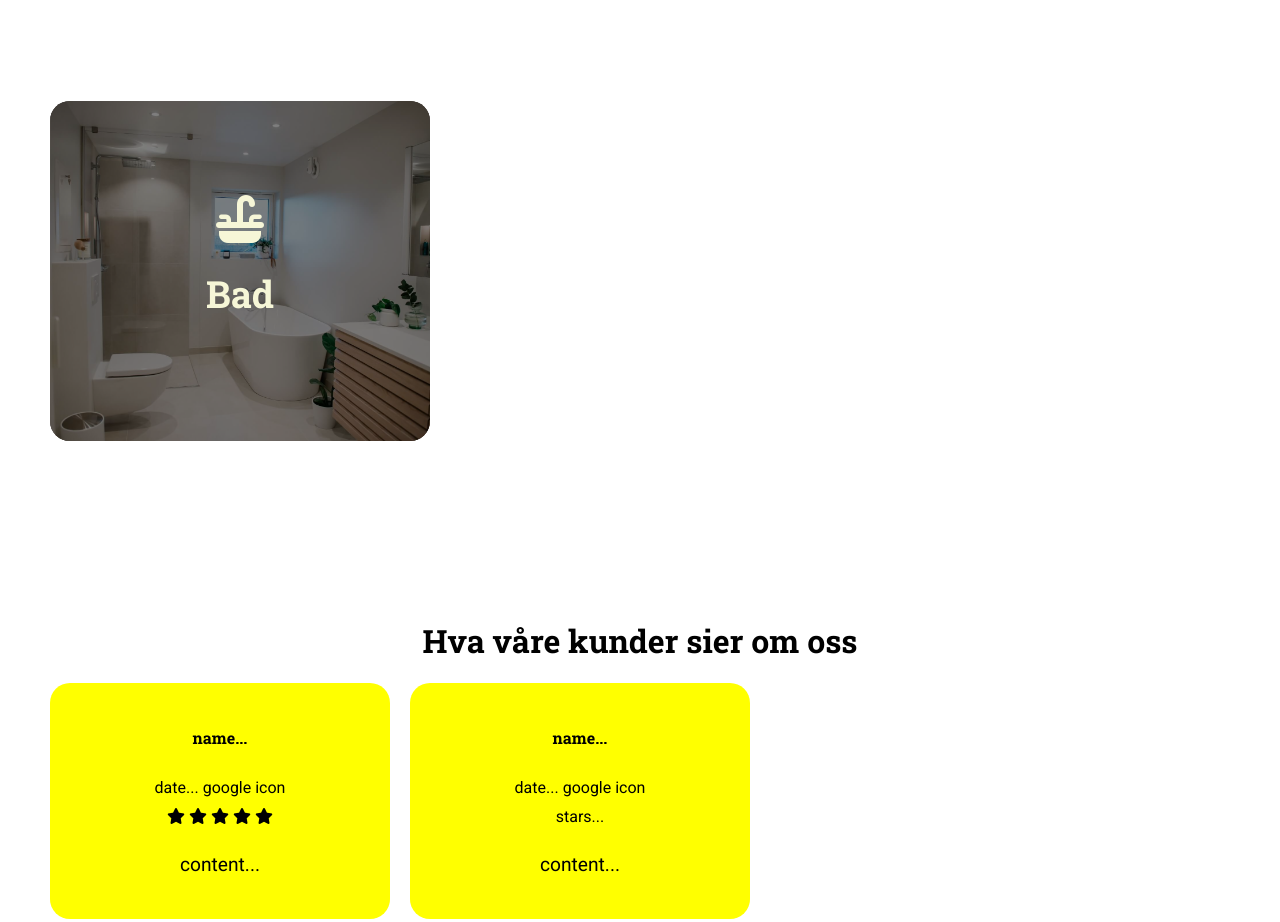
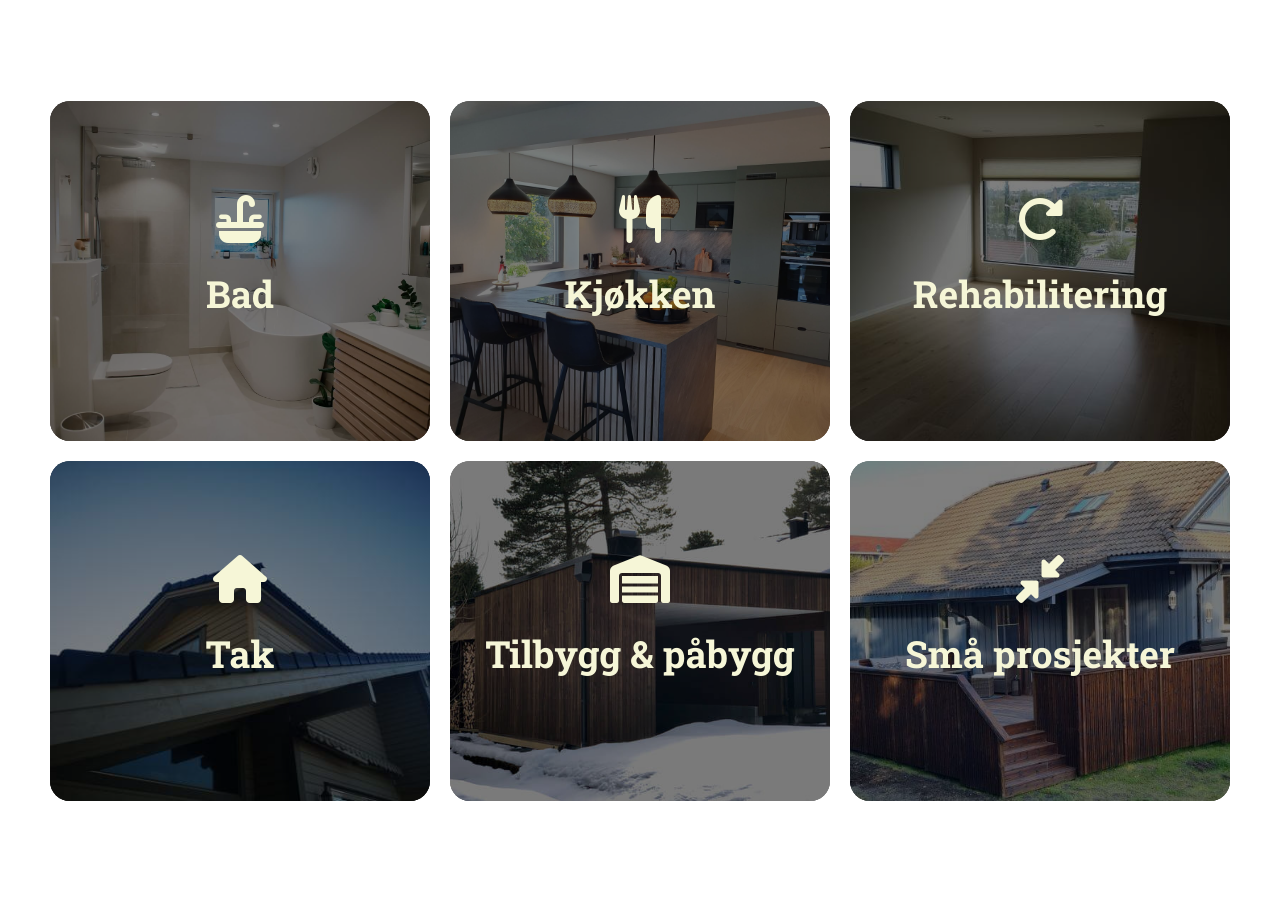
Before and after one commit to sergeiThe/aasgardbygg-website, a plain HTML site: page index.html in a window 1280 px wide. Shown: the part 2400-3322 px from the top of the page. Drawn offline with Linux system fonts and the light colour scheme.

Commit message:
service cards

```diff
--- a/index.html
+++ b/index.html
@@ -157,32 +157,7 @@
 
           <div class="spacer"></div>
 
-          <div class="service-grid">
-            <article class="service-card">
-              <div class="service-card-fg">
-                <img class="service-card-img" src="img/bath1.jpg" />
-                <div class="overlay"></div>
-                <div class="service-card-content">
-                  <div class="service-card-icon">
-                    <i class="fa-solid fa-sink"></i>
-                  </div>
-                  <h3>Bad</h3>
-                </div>
-              </div>
-
-              <div class="service-card-bg">
-                <img class="service-card-img" src="img/bath2.jpg" />
-                <div class="overlay"></div>
-                <div class="service-card-content">
-                  <div class="service-card-icon">
-                    <i class="fa-solid fa-sink"></i>
-                  </div>
-                  <p>Ønsker du et nytt bad som varer lenge?</p>
-                  <button>Mer info</button>
-                </div>
-              </div>
-            </article>
-          </div>
+          <div class="service-grid" id="service-grid"></div>
         </div>
       </section>
 
@@ -292,5 +267,6 @@
         </div>
       </div>
     </footer>
+    <script src="scripts/service-card.js"></script>
   </body>
 </html>
--- /dev/null
+++ b/scripts/service-card.js
@@ -0,0 +1,96 @@
+const grid = document.querySelector("#service-grid");
+
+const createCard = ({ title, img1, img2, icon, content, btnAction }) => {
+  const card = document.createElement("article");
+  card.classList.add("service-card");
+  card.innerHTML = `
+              <div class="service-card-fg">
+                <img class="service-card-img" src="img/${img1}" />
+                <div class="overlay"></div>
+                <div class="service-card-content">
+                  <div class="service-card-icon">
+                    <i class="fa-solid ${icon}"></i>
+                  </div>
+                  <h3>${title}</h3>
+                </div>
+              </div>
+
+              <div class="service-card-bg">
+                <img class="service-card-img" src="img/${img2}" />
+                <div class="overlay"></div>
+                <div class="service-card-content">
+                  <div class="service-card-icon">
+                    <i class="fa-solid ${icon}"></i>
+                  </div>
+                  <p>${content}</p>
+                  ${
+                    btnAction
+                      ? '<button class="service-card-btn">Mer info</button>'
+                      : ""
+                  }
+                </div>
+              </div>
+`;
+  const btn = card.querySelector(".service-card-btn");
+  if (btn) {
+    btn.onclick = () => {
+      btnAction();
+    };
+  }
+  return card;
+};
+
+const cards = [
+  createCard({
+    title: "Bad",
+    img1: "bath1.jpg",
+    img2: "bath2.jpg",
+    icon: "fa-sink",
+    content: "Ønsker du et nytt bad som varer lenge?",
+    // btnAction: () => console.log("Bath clicked!"),
+  }),
+  createCard({
+    title: "Kjøkken",
+    img1: "kitchen1.jpg",
+    img2: "kitchen2.jpg",
+    icon: "fa-utensils",
+    content: "Det å være på kjøkkenet må være tilfredsdstillende",
+    // btnAction: () => console.log("Kitchen clicked!"),
+  }),
+  createCard({
+    title: "Rehabilitering",
+    img1: "rehabilitering1.jpg",
+    img2: "rehabilitering2.jpg",
+    icon: "fa-rotate-right",
+    content: "På tide å bygge om lokalene?",
+    // btnAction: () => console.log("Kitchen clicked!"),
+  }),
+  createCard({
+    title: "Tak",
+    img1: "roof1.jpg",
+    img2: "roof2.jpg",
+    icon: "fa-house",
+    content: "Ønsker du å skifte tak?",
+    // btnAction: () => console.log("Kitchen clicked!"),
+  }),
+  createCard({
+    title: "Tilbygg & påbygg",
+    img1: "tilbygg1.jpg",
+    img2: "tilbygg2.jpg",
+    icon: "fa-warehouse",
+    content: "Vil du bygge oppover, nedover eller bortover?",
+    // btnAction: () => console.log("Kitchen clicked!"),
+  }),
+  createCard({
+    title: "Små prosjekter",
+    img1: "proj1.jpg",
+    img2: "proj2.jpg",
+    icon: "fa-down-left-and-up-right-to-center",
+    content: "Ingen prosjekter er for små til oss",
+    // btnAction: () => console.log("Kitchen clicked!"),
+  }),
+];
+
+cards.forEach((card) => {
+  grid.appendChild(card);
+});
```
Also changed, not shown: img/kitchen1.jpg (added), img/kitchen2.jpg (added), img/proj1.jpg (added), img/proj2.jpg (added), img/rehabilitering1.jpg (added), img/rehabilitering2.jpg (added), img/roof1.jpg (added), img/roof2.jpg (added), img/tilbygg1.jpg (added), img/tilbygg2.jpg (added).
